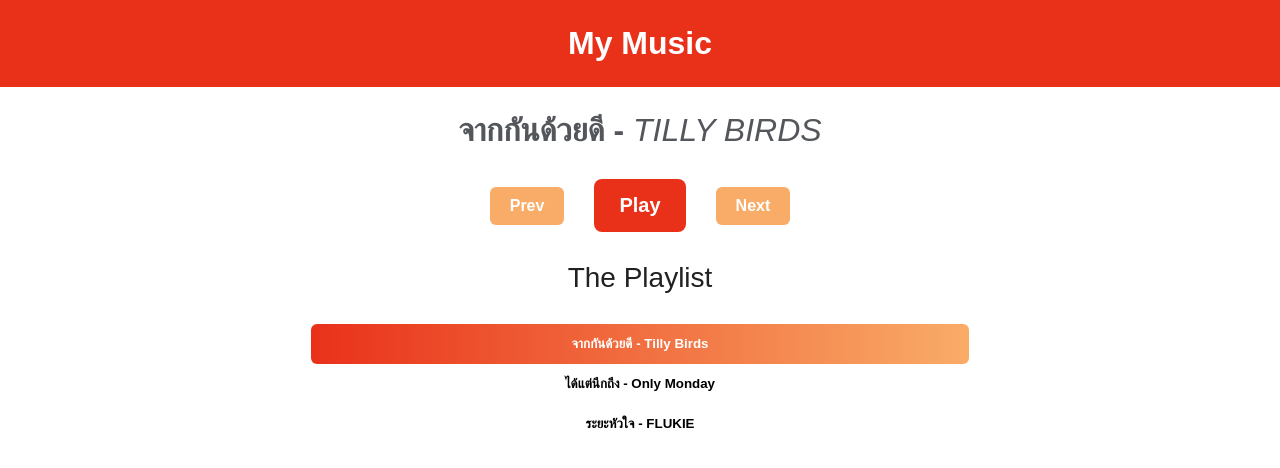
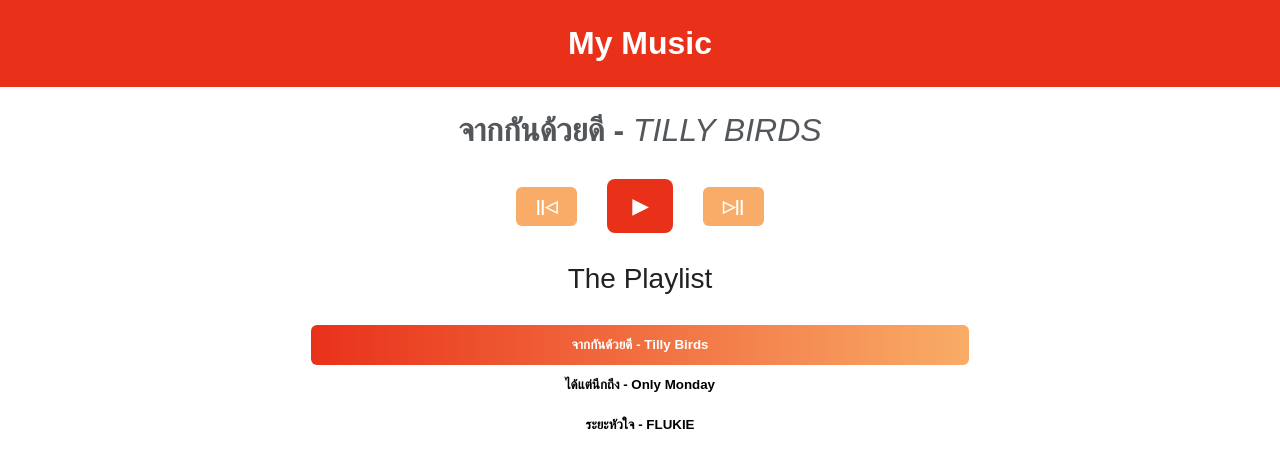
Before and after one commit to P-Thanida/MusicApp_Vue, a Vue app: page / in a window 1280 px wide. Shown: the top 468 px of the page. Built offline with nearby package versions, Linux system fonts and the light colour scheme; the HTML template or start-up script is replaced by a standard one.

Commit message:
Edit Emoji

```diff
--- a/src/App.vue
+++ b/src/App.vue
@@ -10,10 +10,10 @@
         </h2>
         <span>
           <div class="controls">
-            <button class="prev" @click="prev">Prev</button>
-            <button class="play" v-if="!isPlaying" @click="play">Play</button>
-            <button class="pause" v-else @click="pause">Pause</button>
-            <button class="next" @click="next">Next</button>
+            <button class="prev" @click="prev">||◁</button>
+            <button class="play" v-if="!isPlaying" @click="play">▶</button>
+            <button class="pause" v-else @click="pause">❚❚</button>
+            <button class="next" @click="next">▷||</button>
           </div>
         </span>
       </section>
```
